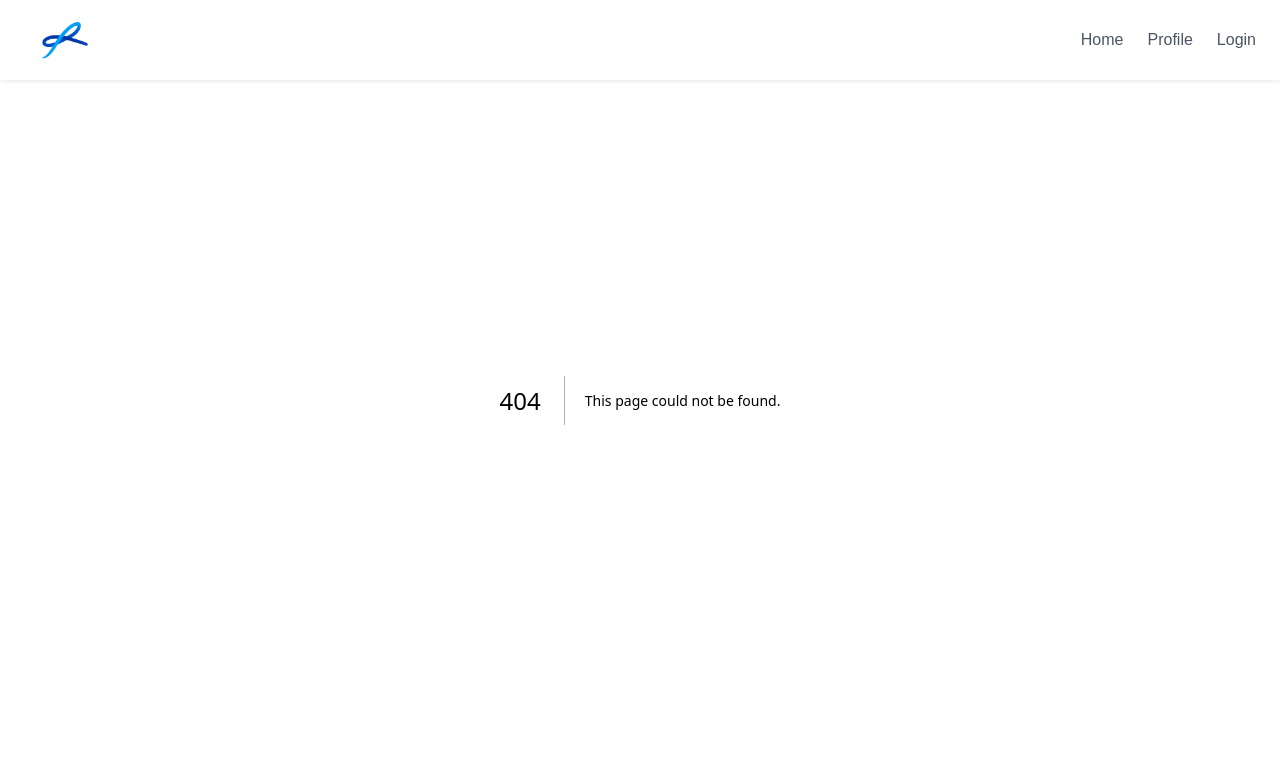
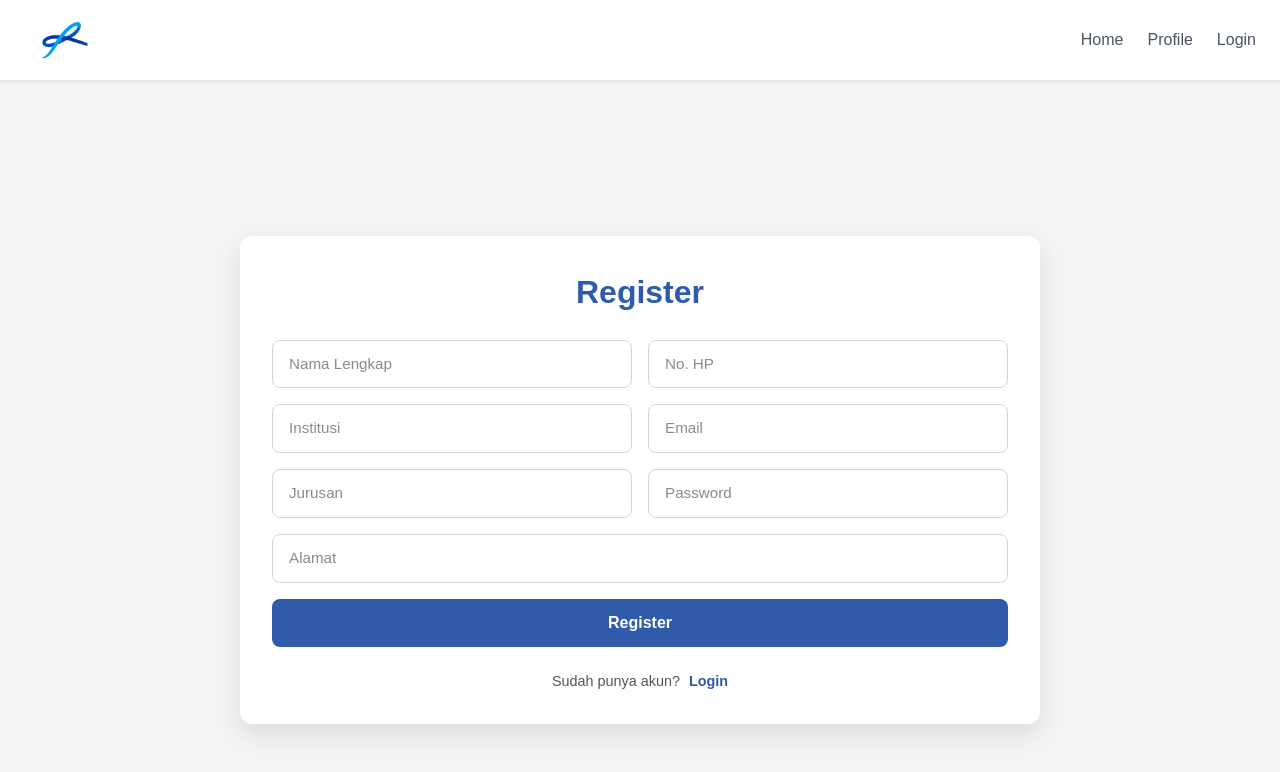
Before and after one commit to jooharver/code-playground, a Next.js app: page /register in a window 1280 px wide. Before the commit this address had no page. Shown: the top 772 px of the page. Built offline with nearby package versions, Linux system fonts and the light colour scheme.

Commit message:
Generating register page

```diff
--- /dev/null
+++ b/src/app/register/Register.module.css
@@ -0,0 +1,107 @@
+.container {
+  min-height: 100vh;
+  display: flex;
+  justify-content: center;
+  align-items: center;
+  background-color: #f3f4f6;
+  padding: 1rem;
+  margin-top: 80px;
+}
+
+.card {
+  background-color: #ffffff;
+  padding: 2rem;
+  border-radius: 12px;
+  box-shadow: 0 10px 25px rgba(0, 0, 0, 0.1);
+  width: 100%;
+  max-width: 800px;
+}
+
+.title {
+  font-size: 2rem;
+  font-weight: bold;
+  margin-bottom: 1.5rem;
+  text-align: center;
+  color: #305bab;
+}
+
+.error {
+  color: #dc2626;
+  font-size: 0.9rem;
+  text-align: center;
+  margin-bottom: 1rem;
+}
+
+.success {
+  color: #16a34a;
+  font-size: 0.9rem;
+  text-align: center;
+  margin-bottom: 1rem;
+}
+
+.form {
+  display: flex;
+  flex-direction: column;
+}
+
+.inputRow {
+  display: flex;
+  gap: 1rem;
+  flex-wrap: wrap;
+  margin-bottom: 1rem;
+}
+
+.formLeft,
+.formRight {
+  flex: 1;
+  display: flex;
+  flex-direction: column;
+  gap: 1rem;
+  min-width: 250px;
+}
+
+.input {
+  padding: 0.75rem 1rem;
+  border: 1px solid #d1d5db;
+  border-radius: 8px;
+  font-size: 0.95rem;
+}
+
+.button {
+  margin-top: 1rem;
+  padding: 0.75rem;
+  background-color: #305bab;
+  color: #ffffff;
+  font-weight: bold;
+  border: none;
+  border-radius: 8px;
+  cursor: pointer;
+  transition: all 0.2s ease-in-out;
+}
+
+.button:hover {
+  background-color: #1c3e7d;
+    transform: scale(1.02);
+}
+
+.button:active{
+    transform: scale(1);
+}
+
+.loginPrompt {
+  margin-top: 1.5rem;
+  text-align: center;
+  font-size: 0.9rem;
+  color: #555;
+}
+
+.loginLink {
+  color: #305bab;
+  font-weight: bold;
+  margin-left: 5px;
+  text-decoration: none;
+}
+
+.loginLink:hover {
+  text-decoration: underline;
+}
--- /dev/null
+++ b/src/app/register/page.jsx
@@ -0,0 +1,76 @@
+'use client';
+
+import { useState } from 'react';
+import api from '@/lib/axios';
+import { useRouter } from 'next/navigation';
+import styles from './Register.module.css';
+import Link from 'next/link';
+
+
+export default function RegisterPage() {
+  const router = useRouter();
+  const [formData, setFormData] = useState({
+    fullName: '',
+    email: '',
+    institution: '',
+    major: '',
+    phone: '',
+    address: '',
+    password: '',
+  });
+
+  const [error, setError] = useState('');
+  const [success, setSuccess] = useState('');
+
+  const handleChange = (e) => {
+    setFormData({ ...formData, [e.target.name]: e.target.value });
+  };
+
+  const handleSubmit = async (e) => {
+    e.preventDefault();
+    try {
+      await api.post('/api/auth/register', formData);
+      setSuccess('Registrasi berhasil. Silakan login.');
+      setError('');
+      setTimeout(() => router.push('/login'), 1500);
+    } catch (err) {
+      const message =
+        axios.isAxiosError(err) && err.response?.data?.message
+          ? err.response.data.message
+          : 'Registrasi gagal. Coba lagi.';
+      setError(message);
+      setSuccess('');
+    }
+  };
+
+  return (
+    <div className={styles.container}>
+      <div className={styles.card}>
+        <h2 className={styles.title}>Register</h2>
+        {error && <p className={styles.error}>{error}</p>}
+        {success && <p className={styles.success}>{success}</p>}
+        <form onSubmit={handleSubmit} className={styles.form}>
+          <div className={styles.inputRow}>
+            <div className={styles.formLeft}>
+              <input type="text" name="fullName" placeholder="Nama Lengkap" value={formData.fullName} onChange={handleChange} required className={styles.input} />
+              <input type="text" name="institution" placeholder="Institusi" value={formData.institution} onChange={handleChange} required className={styles.input} />
+                            <input type="text" name="major" placeholder="Jurusan" value={formData.major} onChange={handleChange} required className={styles.input} />
+            </div>
+            <div className={styles.formRight}>
+              <input type="text" name="phone" placeholder="No. HP" value={formData.phone} onChange={handleChange} required className={styles.input} />
+              <input type="email" name="email" placeholder="Email" value={formData.email} onChange={handleChange} required className={styles.input} />
+              <input type="password" name="password" placeholder="Password" value={formData.password} onChange={handleChange} required className={styles.input} />
+            </div>
+          </div>
+                      <input type="text" name="address" placeholder="Alamat" value={formData.address} onChange={handleChange} required className={styles.input} />
+
+          <button type="submit" className={styles.button}>Register</button>
+        </form>
+        <p className={styles.loginPrompt}>
+          Sudah punya akun?
+          <Link href="/login" className={styles.loginLink}> Login</Link>
+        </p>
+      </div>
+    </div>
+  );
+}
```
